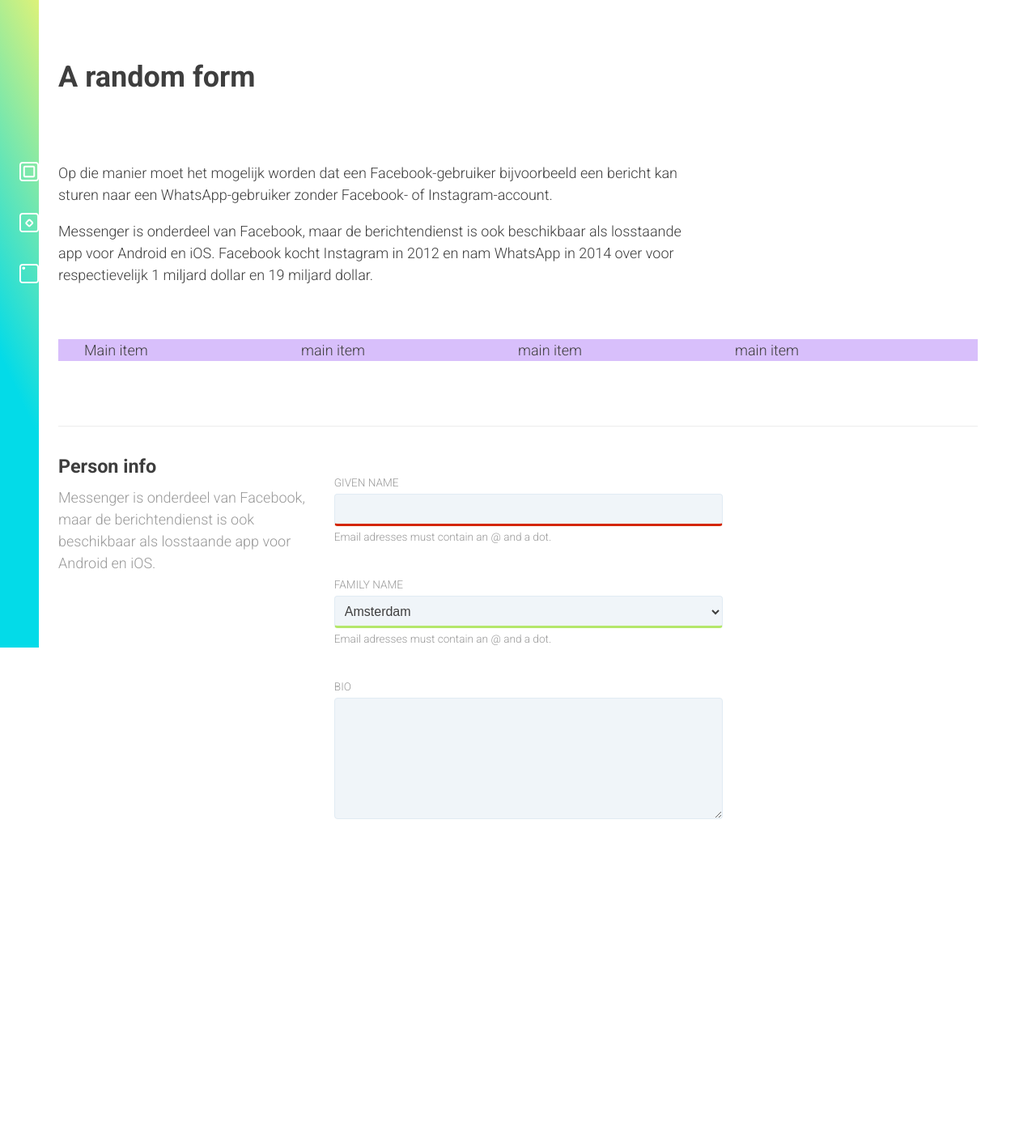
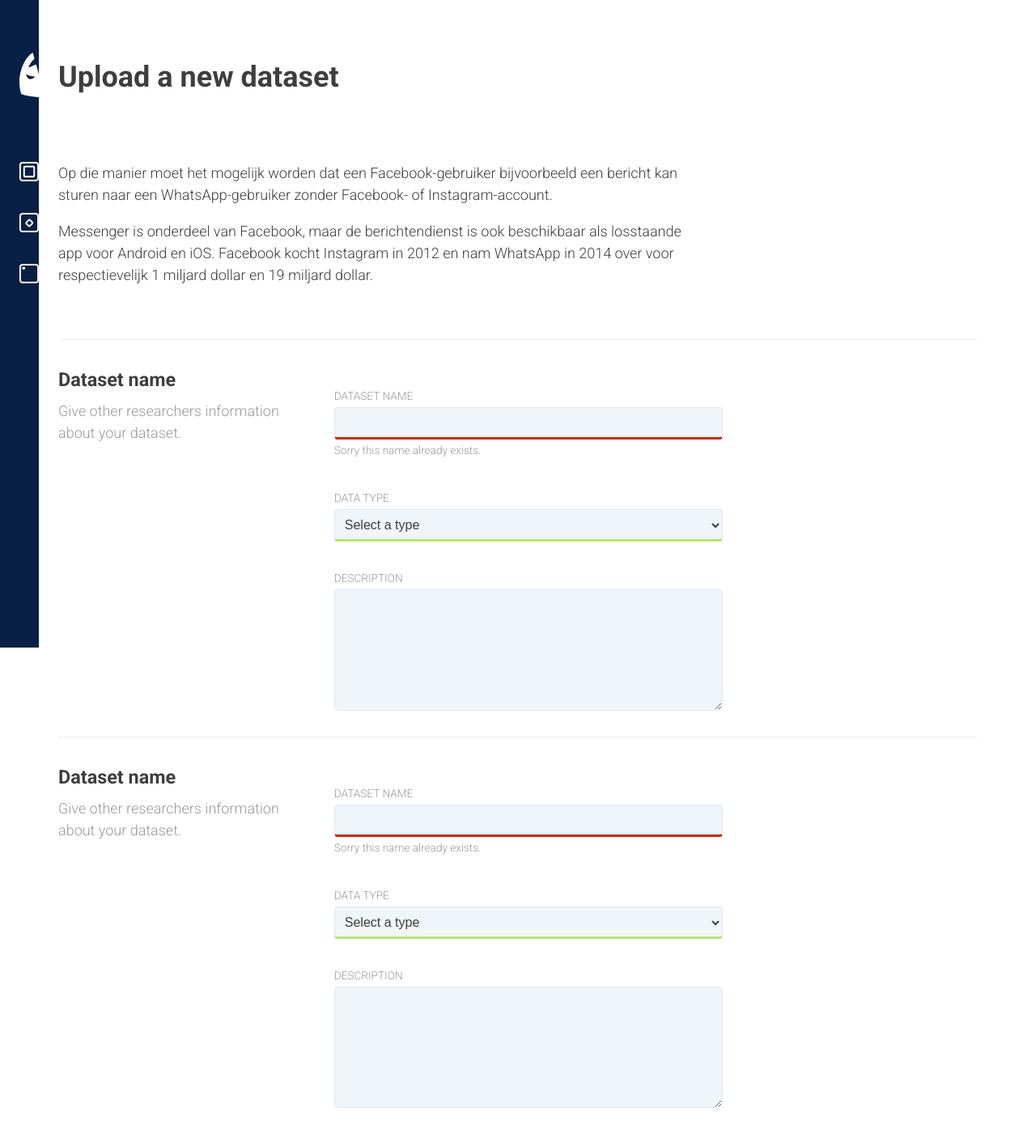
Before and after one commit to knaw-huc/Huc-css-util, a PHP site: page /all-elements-on-page.html in a window 1280 px wide. Shown: the whole page at 81% size. Before the commit the page ends 1044 px from the top, so only its background shows below. Run offline with PHP 8.4, Linux system fonts and the light colour scheme.

Commit message:
Tim page

```diff
--- a/_dist/all-elements-on-page.html
+++ b/_dist/all-elements-on-page.html
@@ -15,10 +15,10 @@
     <meta property="og:description"   content="" />
     <meta property="og:image"         content="" />
   </head>
-  <body class="chBrandHuc">
+  <body class="chBrandHuygens">
 
 <div class="hcProductBar bgColorBrand1">
-  <div class="hcHeadSpace"> </div>
+  <div class="hcHeadSpace"><img src="images/logo-timbuctoo.svg" alt="logo KNAW Humanities Cluster" class="logo"></div>
 
   <nav>
     <a href="index.html"><img src="images/icons/prdct-br-styles.svg" alt="CSS styles" class="icon">Css Styles</a>
@@ -32,7 +32,7 @@
 <div class="hcContentContainer">
 
   <div class="hcHeadSpace basicSideMargin">
-    <h1>A random form</h1>
+    <h1>Upload a new dataset</h1>
   </div>
 
 
@@ -41,7 +41,7 @@
     <p class="">Messenger is onderdeel van Facebook, maar de berichtendienst is ook beschikbaar als losstaande app voor Android en iOS. Facebook kocht Instagram in 2012 en nam WhatsApp in 2014 over voor respectievelijk 1 miljard dollar en 19 miljard dollar.</p>
   </div>
 
-  <div class="hcMarginBottom5 basicSideMargin">
+  <!-- <div class="hcMarginBottom5 basicSideMargin">
     <ul class="hcList">
       <li class="hcListItem">
         <div>Main item</div>
@@ -49,38 +49,73 @@
         <div>main item</div>
         <div>main item</div>
       </li>
+    </ul>
+  </div> -->
 
-    </ul>
+  <div class="hcForm basicSideMargin">
+    <div class="hcFormStack">
+      <div class="hcStackInfo">
+        <h2>Dataset name</h2>
+        <div class="hcTxtColorGreyMid">Give other researchers information about your dataset.</div>
+      </div>
+
+      <div class="hcStackFormItems">
+        <div class="hcFormItem hcMarginBottom2">
+          <label class="hcLabel" for="f1">Dataset name</label>
+          <input type="text" id="f1" class="hcFeedbackError">
+          <div class="hcSmallTxt hcTxtColorGreyMid">Sorry this name already exists.</div>
+        </div>
+
+        <div class="hcFormItem hcMarginBottom2">
+
+          <label class="hcLabel" for="city">Data type</label>
+          <select id="city" class="hcFeedbackSucces">
+            <option value="1">Select a type</option>
+            <option value="2">Arnhem</option>
+            <option value="3">The Hague</option>
+          </select>
+          <div class="hcSmallTxt hcTxtColorGreyMid"></div>
+
+        </div>
+
+        <div class="hcFormItem hcMarginBottom2">
+          <label class="hcLabel" for="f3">Description</label>
+          <textarea name="name"  class="" id="f3"></textarea>
+          <div class="hcSmallTxt hcTxtColorGreyMid"></div>
+        </div>
+      </div>
+
+    </div>
   </div>
 
   <div class="hcForm basicSideMargin">
     <div class="hcFormStack">
       <div class="hcStackInfo">
-        <h2>Person info</h2>
-        <div class="hcTxtColorGreyMid">Messenger is onderdeel van Facebook, maar de berichtendienst is ook beschikbaar als losstaande app voor Android en iOS.</div>
+        <h2>Dataset name</h2>
+        <div class="hcTxtColorGreyMid">Give other researchers information about your dataset.</div>
       </div>
 
       <div class="hcStackFormItems">
         <div class="hcFormItem hcMarginBottom2">
-          <label class="hcLabel" for="f1">Given name</label>
+          <label class="hcLabel" for="f1">Dataset name</label>
           <input type="text" id="f1" class="hcFeedbackError">
-          <div class="hcSmallTxt hcTxtColorGreyMid">Email adresses must contain an @ and a dot.</div>
+          <div class="hcSmallTxt hcTxtColorGreyMid">Sorry this name already exists.</div>
         </div>
 
         <div class="hcFormItem hcMarginBottom2">
 
-          <label class="hcLabel" for="city">Family name</label>
+          <label class="hcLabel" for="city">Data type</label>
           <select id="city" class="hcFeedbackSucces">
-            <option value="1">Amsterdam</option>
+            <option value="1">Select a type</option>
             <option value="2">Arnhem</option>
             <option value="3">The Hague</option>
           </select>
-          <div class="hcSmallTxt hcTxtColorGreyMid">Email adresses must contain an @ and a dot.</div>
+          <div class="hcSmallTxt hcTxtColorGreyMid"></div>
 
         </div>
 
         <div class="hcFormItem hcMarginBottom2">
-          <label class="hcLabel" for="f3">Bio</label>
+          <label class="hcLabel" for="f3">Description</label>
           <textarea name="name"  class="" id="f3"></textarea>
           <div class="hcSmallTxt hcTxtColorGreyMid"></div>
         </div>
--- a/_dist/css/huc-css.css
+++ b/_dist/css/huc-css.css
@@ -342,6 +342,11 @@ strong {
   .hcProductBar .icon {
     width: 1rem;
     height: auto; }
+  .hcProductBar .logo {
+    width: 3rem;
+    height: auto;
+    transition: all .4s;
+    margin-left: -1rem; }
 
 @media (min-width: 800px) {
   .hcProductBar {
@@ -366,7 +371,10 @@ strong {
       width: 200px;
       color: #fff; }
   .hcProductBar:hover {
-    width: 300px; } }
+    width: 300px; }
+  .hcProductBar:hover .logo {
+    width: 4rem;
+    margin-left: 0rem; } }
 
 @media (max-width: 800px) {
   .hcProductBar .hcHeadSpace {
@@ -384,3 +392,9 @@ strong {
 
 .chBrandHuc .colorBgGrey {
   background-color: #edf7f3 !important; }
+
+.chBrandHuygens .bgColorBrand1 {
+  background-image: -webkit-linear-gradient(25deg, #082045 40%, #082045 100%) !important; }
+
+.chBrandHuygens .colorBgGrey {
+  background-color: #efefef !important; }
--- a/content/data/site.json
+++ b/content/data/site.json
@@ -4,6 +4,7 @@
       "name": "index",
       "template": "css-util",
       "brand": "Huc",
+      "logo": "logo-knaw-humanities-cluster.png",
       "title": "HuC Utility CSS"
     },
     {
@@ -33,7 +34,8 @@
     {
       "name": "all-elements-on-page",
       "template": "all-elements",
-      "brand": "Huc",
+      "brand": "Huygens",
+      "logo": "logo-timbuctoo.svg",
       "title": "All elements page"
     }
   ]
--- a/src/components/comp-form-stack.html
+++ b/src/components/comp-form-stack.html
@@ -1,7 +1,7 @@
 <div class="hcFormStack">
   <div class="hcStackInfo">
-    <h2>Person info</h2>
-    <div class="hcTxtColorGreyMid">Messenger is onderdeel van Facebook, maar de berichtendienst is ook beschikbaar als losstaande app voor Android en iOS.</div>
+    <h2>Dataset name</h2>
+    <div class="hcTxtColorGreyMid">Give other researchers information about your dataset.</div>
   </div>
 
   <div class="hcStackFormItems">
--- a/src/components/page-product-bar.html
+++ b/src/components/page-product-bar.html
@@ -1,5 +1,5 @@
 <div class="hcProductBar bgColorBrand1">
-  <div class="hcHeadSpace"> </div>
+  <div class="hcHeadSpace"><img src="images/{{logo}}" alt="logo KNAW Humanities Cluster" class="logo"></div>
 
   <nav>
     <a href="index.html"><img src="images/icons/prdct-br-styles.svg" alt="CSS styles" class="icon">Css Styles</a>
--- a/src/templates/css-util.html
+++ b/src/templates/css-util.html
@@ -8,10 +8,9 @@
       {{> page-product-bar}}
       <div class="colorBgGrey hcBlockScroll basicSideMargin">
         <div class="hcHeadSpace">
-          <div class="brandName">
-            <img src="images/logo-knaw-humanities-cluster.png" alt="logo KNAW Humanities Cluster">
+          <!-- <div class="brandName">
             <div>Utility CSS</div>
-          </div>
+          </div> -->
         </div>
         <nav id="navigationFromHeaders" class="navigation alignVertical"></nav>
       </div>
```
Also changed, not shown: _dist/index.html (+3 -4 lines), _dist/util-components.html (+3 -4 lines), _dist/util-pages.html (+3 -4 lines), src/components/comp-form-item.html (+6 -6 lines), src/scss/_brand.scss (+11 -0 lines), src/scss/components/_page-product-bar.scss (+13 -0 lines), src/templates/all-elements.html (+6 -3 lines), _dist/images/logo-timbuctoo.svg (added), src/images/logo-timbuctoo.svg (added).
